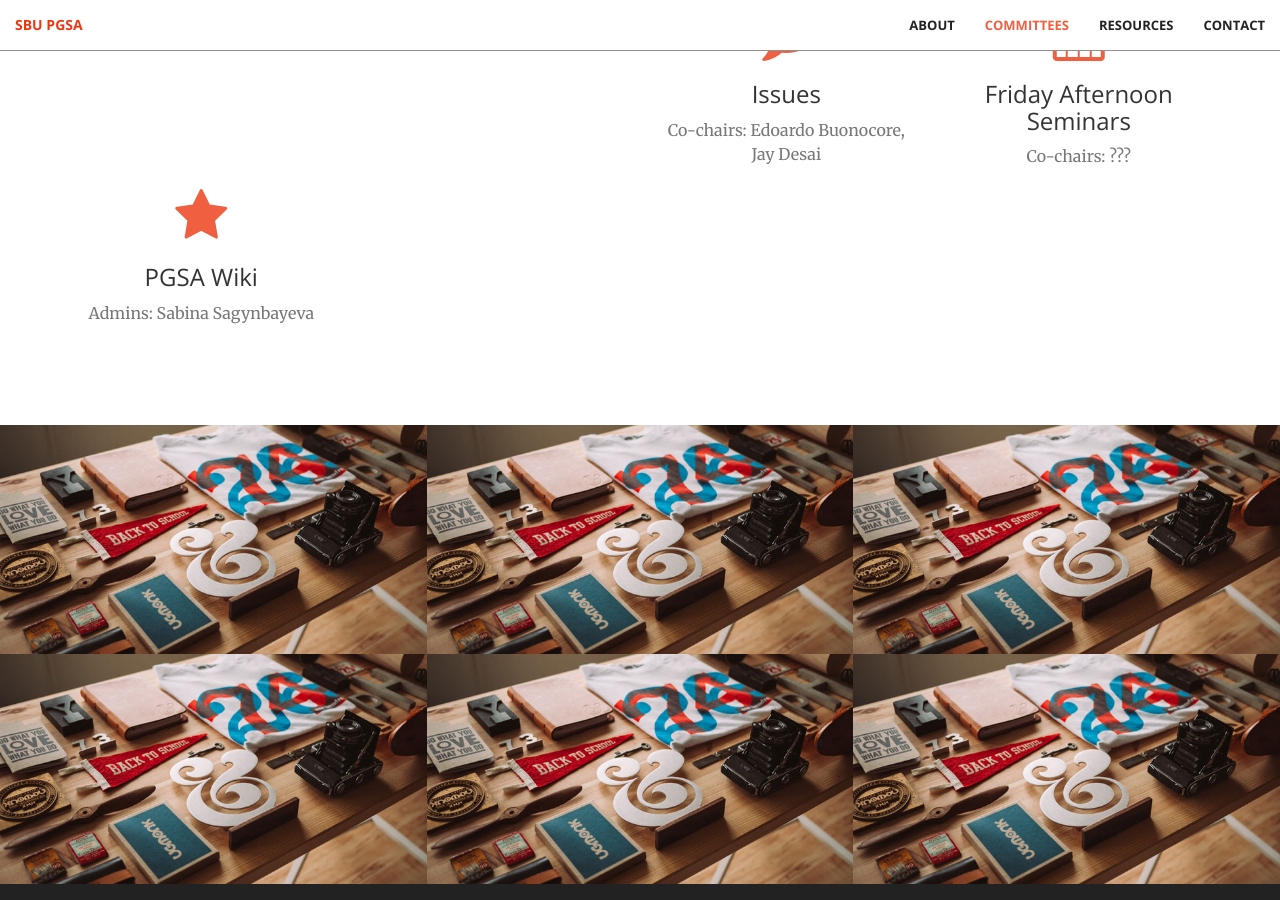
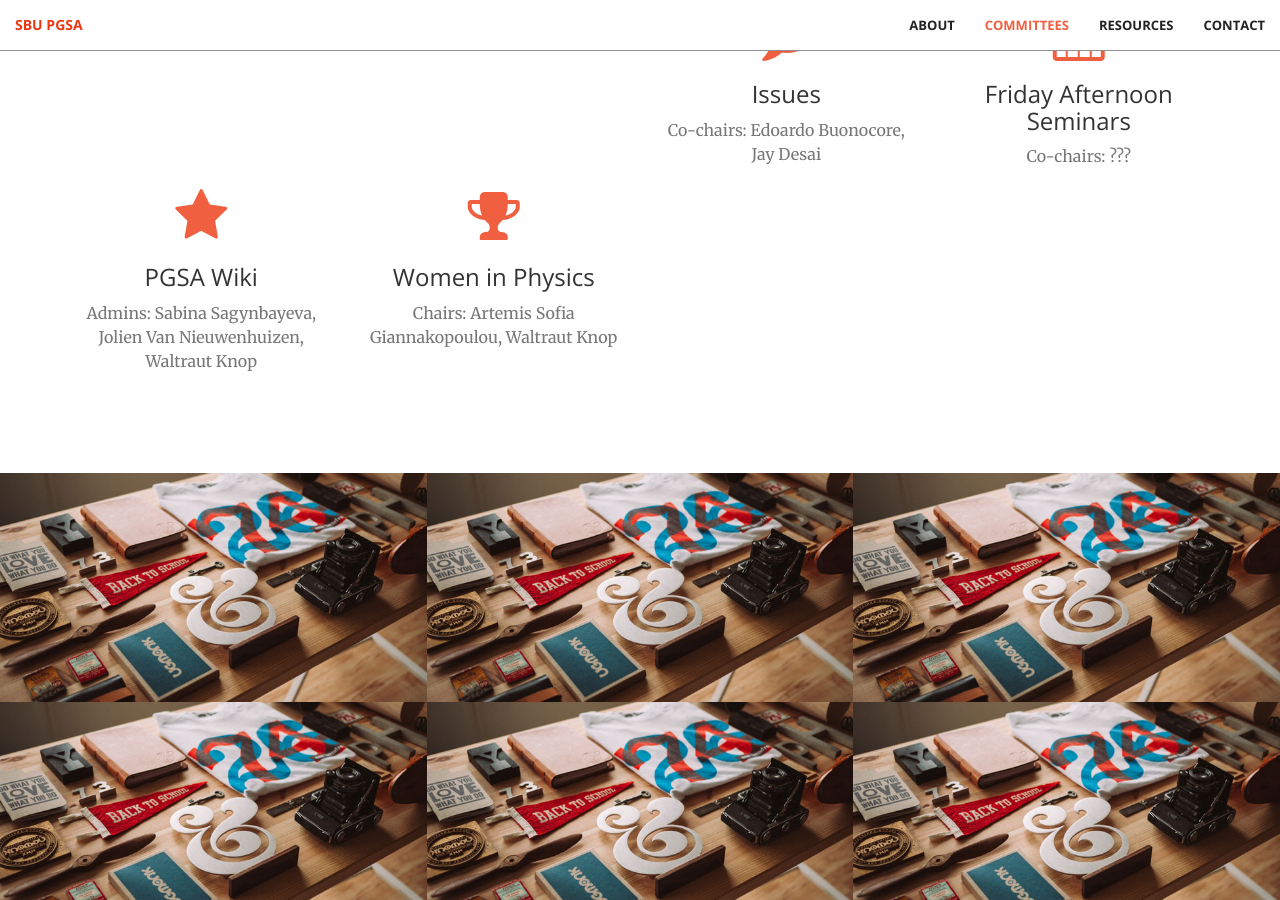
Before and after one commit to ssagynbayeva/pgsa, a Jekyll site: the page built from index.html, in a window 1280 px wide and 900 px high, scrolled down 2072 px. Built offline with Jekyll 4.4.1, drawn with Linux system fonts in a browser that asks for light colours.

Commit message:
added names

```diff
--- a/_includes/services.html
+++ b/_includes/services.html
@@ -55,7 +55,14 @@
                 <div class="service-box">
                     <i class="fa fa-4x fa-star wow bounceIn text-primary" data-wow-delay=".6s"></i>
                     <h3>PGSA Wiki</h3>
-                    <p class="text-muted">Admins: Sabina Sagynbayeva</p>
+                    <p class="text-muted">Admins: Sabina Sagynbayeva, Jolien Van Nieuwenhuizen, Waltraut Knop</p>
+                </div>
+            </div>
+            <div class="col-lg-3 col-md-6 text-center">
+                <div class="service-box">
+                    <i class="fa fa-4x fa-trophy wow bounceIn text-primary" data-wow-delay=".6s"></i>
+                    <h3>Women in Physics</h3>
+                    <p class="text-muted">Chairs: Artemis Sofia Giannakopoulou, Waltraut Knop</p>
                 </div>
             </div>
         </div>
```
